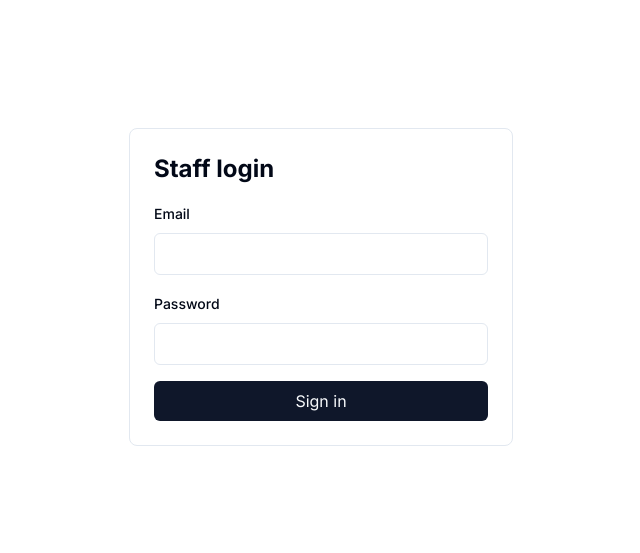
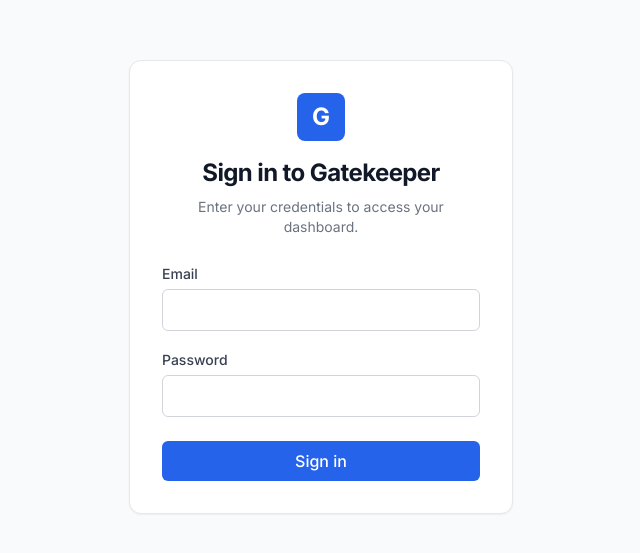
Before and after one commit to sikhumbuzilesncube/restaurant-survey, a Next.js app: page /login in a window 1280 px wide. Shown: the part 113-666 px from the top of the page, without its empty margins (319-959 px from the left). Built offline with nearby package versions, Linux system fonts and the light colour scheme; no server answers.

Commit message:
Refactor login page layout and redirect path
Updated the login page layout and improved styling. Changed redirect path after login to '/dashboard'.

```diff
--- a/app/(auth)/login/page.tsx
+++ b/app/(auth)/login/page.tsx
@@ -1,10 +1,10 @@
+export const dynamic = 'force-dynamic';
+
 'use client';
 
 import { useState } from 'react';
 import { useRouter } from 'next/navigation';
 import { createClient } from '@/lib/supabase/client';
-
-export const dynamic = 'force-dynamic'; // <--- THIS LINE FIXES IT
 
 export default function LoginPage() {
   const router = useRouter();
@@ -24,27 +24,56 @@ export default function LoginPage() {
       setError(error.message);
       return;
     }
-    router.push('/cashier');
+    router.push('/dashboard');
     router.refresh();
   }
 
   return (
-    <main className="flex min-h-screen items-center justify-center p-8">
-      <form onSubmit={handleSubmit} className="w-full max-w-sm space-y-4 rounded-lg border p-6">
-        <h1 className="text-2xl font-bold">Staff login</h1>
-        <div className="space-y-2">
-          <label className="text-sm font-medium" htmlFor="email">Email</label>
-          <input id="email" type="email" required value={email} onChange={(e) => setEmail(e.target.value)} className="w-full rounded-md border px-3 py-2" />
+    <main className="flex min-h-screen items-center justify-center bg-gray-50 p-8">
+      <form onSubmit={handleSubmit} className="w-full max-w-sm space-y-6 rounded-xl border border-gray-200 bg-white p-8 shadow-sm">
+        <div className="text-center">
+          <div className="mx-auto w-12 h-12 bg-blue-600 rounded-lg flex items-center justify-center mb-4">
+            <span className="text-white font-bold text-2xl">G</span>
+          </div>
+          <h1 className="text-2xl font-bold tracking-tight text-gray-900">Sign in to Gatekeeper</h1>
+          <p className="text-sm text-gray-500 mt-2">Enter your credentials to access your dashboard.</p>
         </div>
-        <div className="space-y-2">
-          <label className="text-sm font-medium" htmlFor="password">Password</label>
-          <input id="password" type="password" required value={password} onChange={(e) => setPassword(e.target.value)} className="w-full rounded-md border px-3 py-2" />
+
+        <div className="space-y-4">
+          <div>
+            <label className="text-sm font-medium text-gray-700" htmlFor="email">Email</label>
+            <input
+              id="email"
+              type="email"
+              required
+              value={email}
+              onChange={(e) => setEmail(e.target.value)}
+              className="mt-1 w-full rounded-md border border-gray-300 px-3 py-2 focus:border-blue-500 focus:ring-blue-500 outline-none"
+            />
+          </div>
+          <div>
+            <label className="text-sm font-medium text-gray-700" htmlFor="password">Password</label>
+            <input
+              id="password"
+              type="password"
+              required
+              value={password}
+              onChange={(e) => setPassword(e.target.value)}
+              className="mt-1 w-full rounded-md border border-gray-300 px-3 py-2 focus:border-blue-500 focus:ring-blue-500 outline-none"
+            />
+          </div>
         </div>
-        {error && <p className="text-sm text-red-600">{error}</p>}
-        <button type="submit" disabled={loading} className="w-full rounded-md bg-primary px-4 py-2 text-primary-foreground disabled:opacity-50">
+
+        {error && <p className="text-sm text-red-600 bg-red-50 p-2 rounded">{error}</p>}
+
+        <button
+          type="submit"
+          disabled={loading}
+          className="w-full rounded-md bg-blue-600 px-4 py-2 text-white font-medium hover:bg-blue-700 disabled:opacity-50 transition-colors"
+        >
           {loading ? 'Signing in…' : 'Sign in'}
         </button>
       </form>
     </main>
   );
-}
+      }
```
